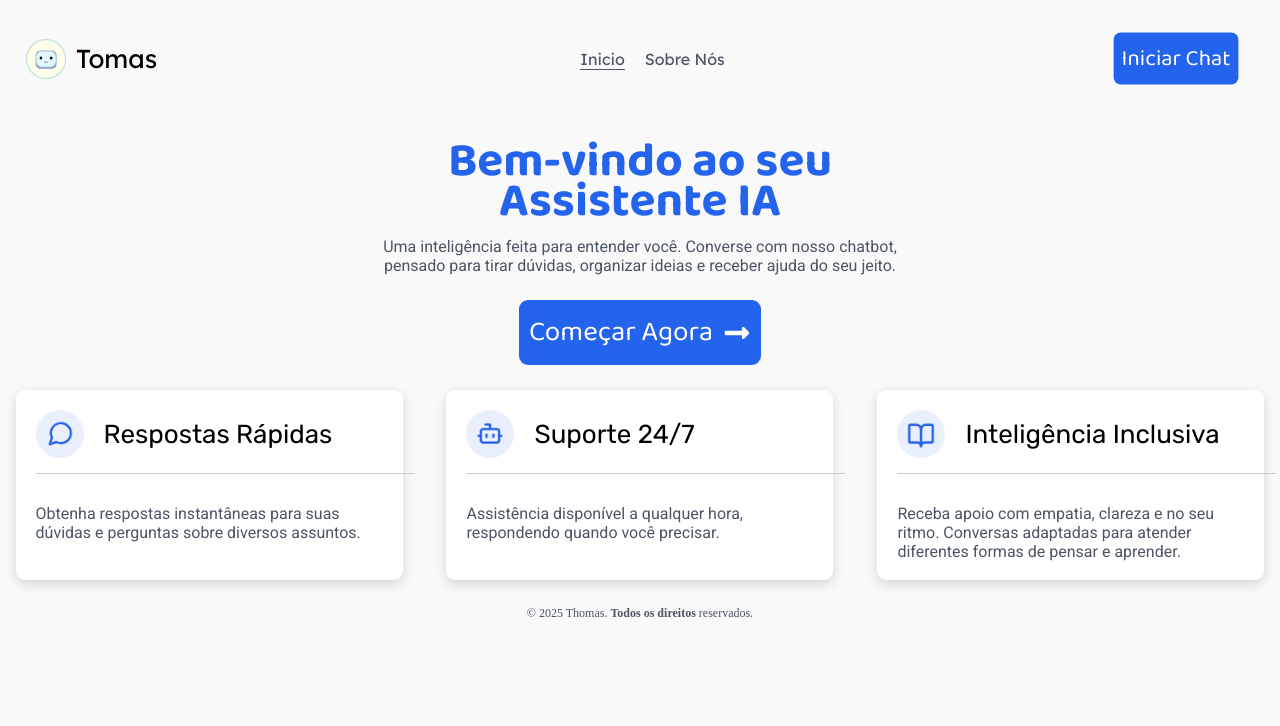
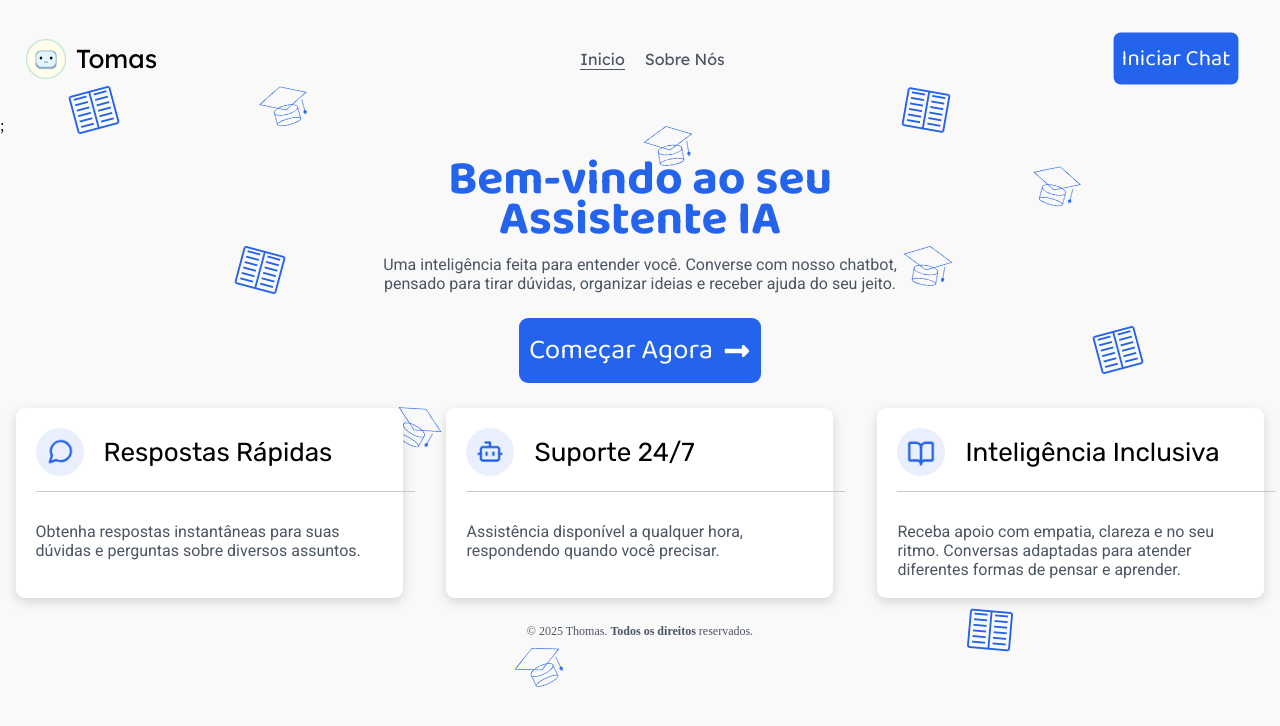
Before and after one commit to harisoncleytondev/tomas, a React (Vite) app: page / in a window 1280 px wide. Shown: the top 726 px of the page. Built offline with nearby package versions, Linux system fonts and the light colour scheme.

Commit message:
feat(background): add BackgroundDecor component with floating books and hats

```diff
--- /dev/null
+++ b/src/components/backgroundDecor/index.jsx
@@ -0,0 +1,70 @@
+/* REACT */
+import { useState, useEffect } from "react";
+
+/* ASSETS */
+import hat from "./assets/hat.png";
+import book from "./assets/book.png";
+
+export default function BackgroundDecor() {
+  const decorItems = [
+    { id: 1, type: "book", top: "10%", left: "5%", rotation: "-15deg" },
+    { id: 2, type: "hat", top: "30%", left: "70%", rotation: "10deg" },
+    { id: 3, type: "book", top: "30%", left: "18%", rotation: "15deg" },
+    { id: 4, type: "hat", top: "15%", left: "50%", rotation: "-10deg" },
+    { id: 5, type: "book", top: "40%", left: "85%", rotation: "-15deg" },
+    { id: 6, type: "book", top: "10%", left: "70%", rotation: "10deg" },
+    { id: 7, type: "hat", top: "10%", left: "20%", rotation: "-15deg" },
+    { id: 8, type: "book", top: "65%", left: "15%", rotation: "20deg" },
+    { id: 9, type: "hat", top: "80%", left: "40%", rotation: "-25deg" },
+    { id: 10, type: "book", top: "75%", left: "75%", rotation: "5deg" },
+    { id: 11, type: "hat", top: "50%", left: "30%", rotation: "30deg" },
+    { id: 12, type: "book", top: "60%", left: "85%", rotation: "-20deg" },
+    { id: 13, type: "hat", top: "20%", left: "80%", rotation: "15deg" },
+  ];
+
+  const [isMobile, setIsMobile] = useState(window.innerWidth <= 600);
+
+  useEffect(() => {
+    function verify() {
+      setIsMobile(window.innerWidth <= 600);
+    }
+    window.addEventListener("resize", verify);
+    return () => window.removeEventListener("resize", verify);
+  }, []);
+
+  return (
+    <div>
+      <div
+        style={{
+          position: "absolute",
+          top: 0,
+          left: 0,
+          width: "100%",
+          height: "100%",
+          pointerEvents: "none",
+          zIndex: -1,
+        }}
+      >
+        {(isMobile
+          ? decorItems.filter((item) => item.type !== "book")
+          : decorItems
+        ).map(({ id, type, top, left, rotation }) => (
+          <img
+            key={id}
+            src={type == "book" ? book : hat}
+            alt={type}
+            style={{
+              position: "absolute",
+              top,
+              left,
+              width: 60,
+              transform: `rotate(${rotation})`,
+              userSelect: "none",
+            }}
+          />
+        ))}
+      </div>
+      ;
+    </div>
+  );
+}
--- a/src/pages/about-us/index.jsx
+++ b/src/pages/about-us/index.jsx
@@ -5,11 +5,13 @@ import "./AboutStyles.css";
 import NavBar from "../../components/navbar";
 import Footer from "../../components/footer";
 import ButtonBlue from "../../components/buttonPrimary";
+import BackgroundDecor from "../../components/backgroundDecor";
 
 export default function About() {
   return (
     <div>
       <NavBar active="about" />
+      <BackgroundDecor />
 
       <section id="about_section_container">
         <div id="about_div_texts">
--- a/src/pages/home/index.jsx
+++ b/src/pages/home/index.jsx
@@ -6,6 +6,7 @@ import ButtonBlue from "../../components/buttonPrimary";
 import CardHome from "./components/cardHome";
 import NavBar from "../../components/navbar";
 import Footer from "../../components/footer";
+import BackgroundDecor from "../../components/backgroundDecor";
 
 /* REACT ICONS */
 import { FaLongArrowAltRight } from "react-icons/fa";
@@ -19,6 +20,7 @@ export default function Home() {
   return (
     <div id="home_div_container">
       <NavBar active="home" />
+      <BackgroundDecor />
 
       <div id="home_div_texts">
         <h1>
```
Also changed, not shown: src/components/backgroundDecor/assets/book.png (added), src/components/backgroundDecor/assets/hat.png (added).
